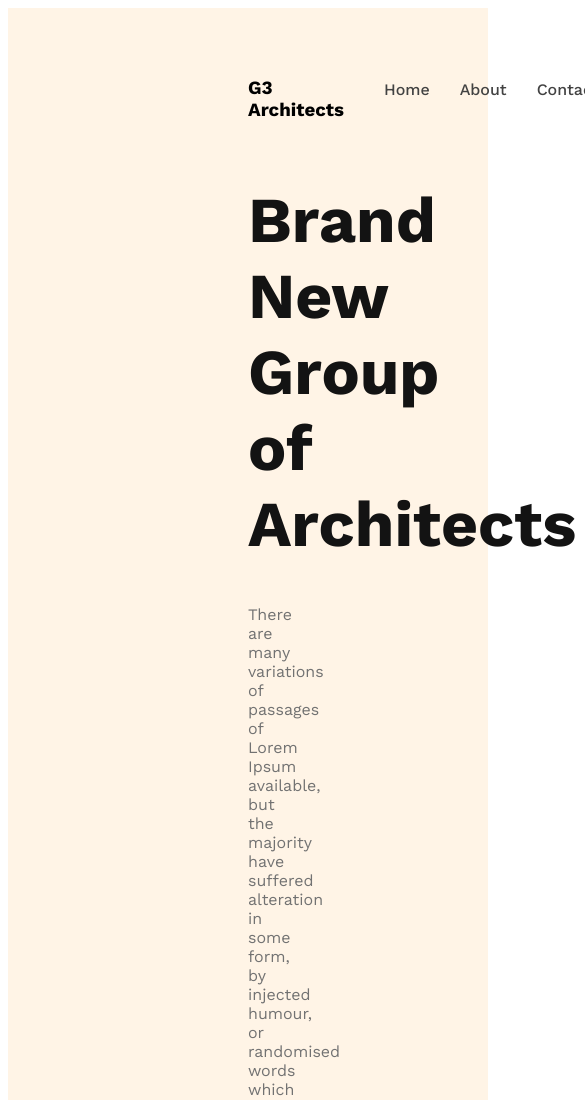
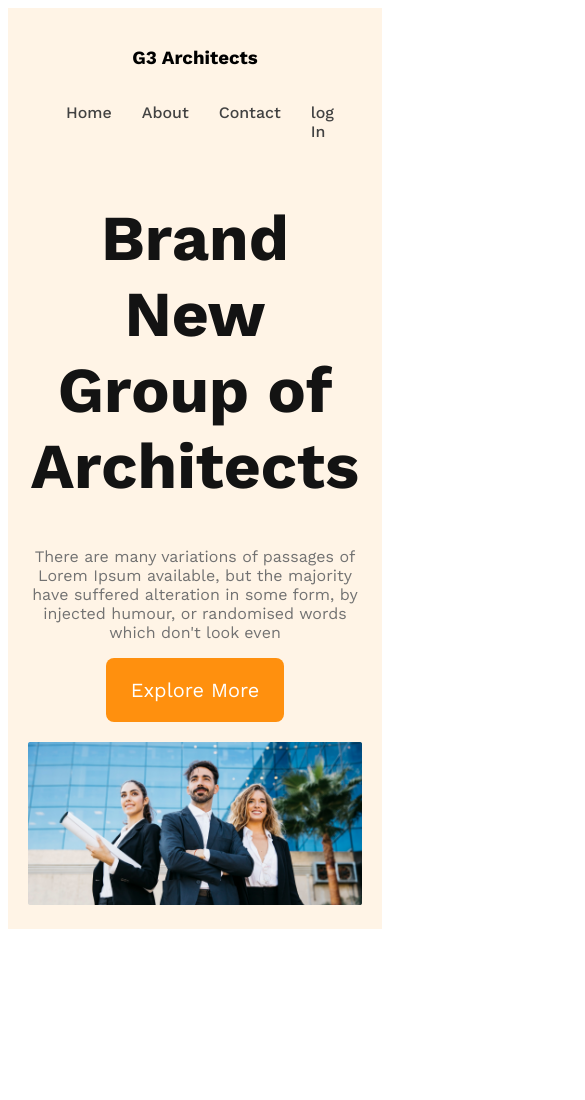
Before and after one commit to MehediHasan2075/g3-architects-website, a plain HTML site: page index.html in a window 390 px wide. Shown: the top 1100 px of the page, 585 px wide, since content can reach past the window. After the commit the page ends 937 px from the top, so only its background shows below. Drawn offline with nearby package versions, Linux system fonts and the light colour scheme.

Commit message:
responsive

```diff
--- a/styles/architect.css
+++ b/styles/architect.css
@@ -62,8 +62,7 @@ color: rgb(66, 66, 66);}
 }
 
 .banner img
-
-{ margin:0 auto;
+{ margin-top: 20px;
   width: 100%}
 
 .btn-primary{
@@ -80,3 +79,22 @@ color: rgb(66, 66, 66);}
 .banner{
   border:none ;
 }
+
+
+/* responsive media quary */
+/* mobile diveces */
+
+@media screen and ( max-width: 576px){
+
+header{padding: 20px ;}
+nav{ flex-direction: column;}
+}
+
+/* tablet drvice */
+
+@media screen and (min-width:576px) and (max-width:960px) {
+  header{ padding: 50px ;}
+  nav{ flex-direction: column;
+   }
+
+}
```
